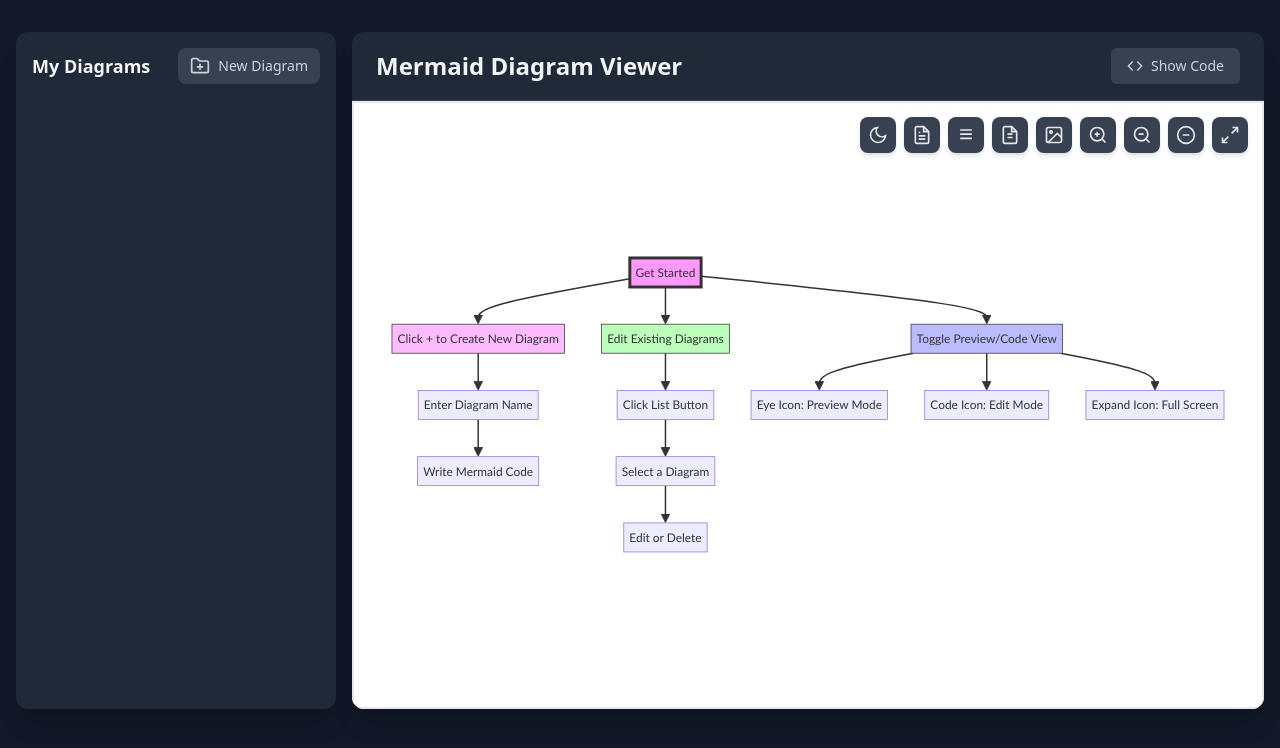
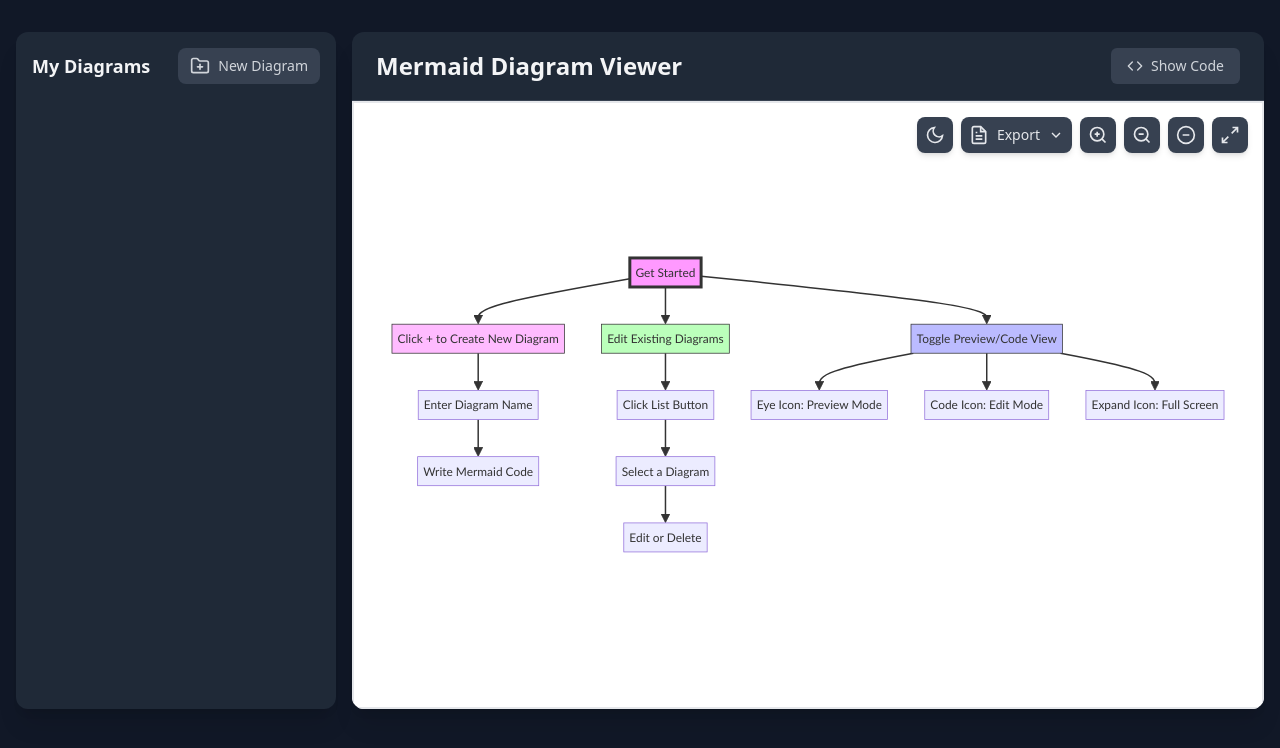
Before and after one commit to mamertofabian/mermaid-diagram-editor, a React (Vite) app: page / in a window 1280 px wide. Shown: the top 748 px of the page. Built offline with nearby package versions, Linux system fonts and the light colour scheme.

Commit message:
feat: Implement export dropdown for diagram options and enhance loading states during export

```diff
--- a/src/components/DiagramPreview.tsx
+++ b/src/components/DiagramPreview.tsx
@@ -23,6 +23,8 @@ export default function DiagramPreview({ code, theme, onThemeChange, isFullScree
   const [isDragging, setIsDragging] = useState(false);
   const [dragStart, setDragStart] = useState({ x: 0, y: 0 });
   const [scrollPosition, setScrollPosition] = useState({ x: 0, y: 0 });
+  const [isExportDropdownOpen, setIsExportDropdownOpen] = useState(false);
+  const [isExporting, setIsExporting] = useState(false);
 
   useEffect(() => {
     mermaid.initialize({
@@ -75,21 +77,22 @@ export default function DiagramPreview({ code, theme, onThemeChange, isFullScree
     onThemeChange(newTheme);
   };
 
+  const toggleExportDropdown = () => {
+    if (!isExporting) {
+      setIsExportDropdownOpen(!isExportDropdownOpen);
+    }
+  };
+
+  const closeExportDropdown = () => {
+    setIsExportDropdownOpen(false);
+  };
+
   const exportToPDF = async () => {
     if (!contentRef.current) return;
 
     try {
       // Show loading state
-      const exportButton = document.querySelector('[data-export-pdf]') as HTMLButtonElement;
-      if (exportButton) {
-        exportButton.disabled = true;
-        exportButton.innerHTML = `
-          <svg class="animate-spin h-5 w-5" xmlns="http://www.w3.org/2000/svg" fill="none" viewBox="0 0 24 24">
-            <circle class="opacity-25" cx="12" cy="12" r="10" stroke="currentColor" stroke-width="4"></circle>
-            <path class="opacity-75" fill="currentColor" d="M4 12a8 8 0 018-8V0C5.373 0 0 5.373 0 12h4zm2 5.291A7.962 7.962 0 014 12H0c0 3.042 1.135 5.824 3 7.938l3-2.647z"></path>
-          </svg>
-        `;
-      }
+      setIsExporting(true);
 
       // Store original styles
       const originalTransform = contentRef.current.style.transform;
@@ -184,20 +187,7 @@ export default function DiagramPreview({ code, theme, onThemeChange, isFullScree
       console.error('PDF export error:', error);
       alert('Failed to export PDF. Please try again.');
     } finally {
-      // Restore button state
-      const exportButton = document.querySelector('[data-export-pdf]') as HTMLButtonElement;
-      if (exportButton) {
-        exportButton.disabled = false;
-        exportButton.innerHTML = `
-          <svg xmlns="http://www.w3.org/2000/svg" width="20" height="20" viewBox="0 0 24 24" fill="none" stroke="currentColor" strokeWidth="2">
-            <path d="M14 2H6a2 2 0 0 0-2 2v16a2 2 0 0 0 2 2h12a2 2 0 0 0 2-2V8z"/>
-            <polyline points="14,2 14,8 20,8"/>
-            <line x1="16" y1="13" x2="8" y2="13"/>
-            <line x1="16" y1="17" x2="8" y2="17"/>
-            <polyline points="10,9 9,9 8,9"/>
-          </svg>
-        `;
-      }
+      setIsExporting(false);
     }
   };
 
@@ -304,16 +294,7 @@ export default function DiagramPreview({ code, theme, onThemeChange, isFullScree
 
     try {
       // Show loading state
-      const pngButton = document.querySelector('[data-export-png]') as HTMLButtonElement;
-      if (pngButton) {
-        pngButton.disabled = true;
-        pngButton.innerHTML = `
-          <svg class="animate-spin h-5 w-5" xmlns="http://www.w3.org/2000/svg" fill="none" viewBox="0 0 24 24">
-            <circle class="opacity-25" cx="12" cy="12" r="10" stroke="currentColor" stroke-width="4"></circle>
-            <path class="opacity-75" fill="currentColor" d="M4 12a8 8 0 018-8V0C5.373 0 0 5.373 0 12h4zm2 5.291A7.962 7.962 0 014 12H0c0 3.042 1.135 5.824 3 7.938l3-2.647z"></path>
-          </svg>
-        `;
-      }
+      setIsExporting(true);
 
       // Store original styles
       const originalTransform = contentRef.current.style.transform;
@@ -363,18 +344,7 @@ export default function DiagramPreview({ code, theme, onThemeChange, isFullScree
       console.error('PNG export error:', error);
       alert('Failed to export PNG. Please try again.');
     } finally {
-      // Restore button state
-      const pngButton = document.querySelector('[data-export-png]') as HTMLButtonElement;
-      if (pngButton) {
-        pngButton.disabled = false;
-        pngButton.innerHTML = `
-          <svg xmlns="http://www.w3.org/2000/svg" width="20" height="20" viewBox="0 0 24 24" fill="none" stroke="currentColor" strokeWidth="2">
-            <rect x="3" y="3" width="18" height="18" rx="2" ry="2"/>
-            <circle cx="8.5" cy="8.5" r="1.5"/>
-            <polyline points="21,15 16,10 5,21"/>
-          </svg>
-        `;
-      }
+      setIsExporting(false);
     }
   };
 
@@ -430,6 +400,32 @@ export default function DiagramPreview({ code, theme, onThemeChange, isFullScree
     };
   }, []);
 
+  // Close dropdown when clicking outside or pressing Escape
+  useEffect(() => {
+    const handleClickOutside = (event: MouseEvent) => {
+      if (isExportDropdownOpen) {
+        const target = event.target as Element;
+        if (!target.closest('.export-dropdown')) {
+          closeExportDropdown();
+        }
+      }
+    };
+
+    const handleKeyDown = (event: KeyboardEvent) => {
+      if (event.key === 'Escape' && isExportDropdownOpen) {
+        closeExportDropdown();
+      }
+    };
+
+    document.addEventListener('mousedown', handleClickOutside);
+    document.addEventListener('keydown', handleKeyDown);
+
+    return () => {
+      document.removeEventListener('mousedown', handleClickOutside);
+      document.removeEventListener('keydown', handleKeyDown);
+    };
+  }, [isExportDropdownOpen]);
+
   return (
     <div
       className={`
@@ -462,12 +458,21 @@ export default function DiagramPreview({ code, theme, onThemeChange, isFullScree
             </svg>
           )}
         </button>
+
+        {/* Export Dropdown */}
+        <div className="relative export-dropdown">
           <button
-          onClick={exportToPDF}
-          data-export-pdf
-          className="bg-gray-700 hover:bg-gray-600 text-gray-200 rounded-lg p-2 shadow-md"
-          title="Export to PDF"
+            onClick={toggleExportDropdown}
+            disabled={isExporting}
+            className={`bg-gray-700 hover:bg-gray-600 text-gray-200 rounded-lg p-2 shadow-md flex items-center gap-2 ${isExporting ? 'opacity-50 cursor-not-allowed' : ''}`}
+            title={isExporting ? "Exporting..." : "Export Options"}
           >
+            {isExporting ? (
+              <svg className="animate-spin h-5 w-5" xmlns="http://www.w3.org/2000/svg" fill="none" viewBox="0 0 24 24">
+                <circle className="opacity-25" cx="12" cy="12" r="10" stroke="currentColor" strokeWidth="4"></circle>
+                <path className="opacity-75" fill="currentColor" d="M4 12a8 8 0 018-8V0C5.373 0 0 5.373 0 12h4zm2 5.291A7.962 7.962 0 014 12H0c0 3.042 1.135 5.824 3 7.938l3-2.647z"></path>
+              </svg>
+            ) : (
               <svg xmlns="http://www.w3.org/2000/svg" width="20" height="20" viewBox="0 0 24 24" fill="none" stroke="currentColor" strokeWidth="2">
                 <path d="M14 2H6a2 2 0 0 0-2 2v16a2 2 0 0 0 2 2h12a2 2 0 0 0 2-2V8z"/>
                 <polyline points="14,2 14,8 20,8"/>
@@ -475,40 +480,80 @@ export default function DiagramPreview({ code, theme, onThemeChange, isFullScree
                 <line x1="16" y1="17" x2="8" y2="17"/>
                 <polyline points="10,9 9,9 8,9"/>
               </svg>
+            )}
+            <span className="text-sm">{isExporting ? "Exporting..." : "Export"}</span>
+            {!isExporting && (
+              <svg
+                className={`w-4 h-4 transition-transform ${isExportDropdownOpen ? 'rotate-180' : ''}`}
+                xmlns="http://www.w3.org/2000/svg"
+                viewBox="0 0 24 24"
+                fill="none"
+                stroke="currentColor"
+                strokeWidth="2"
+              >
+                <polyline points="6,9 12,15 18,9"/>
+              </svg>
+            )}
+          </button>
+
+          {/* Dropdown Menu */}
+          {isExportDropdownOpen && (
+            <div className="absolute right-0 mt-2 w-48 bg-gray-800 rounded-lg shadow-lg border border-gray-600 z-20">
+              <div className="py-1">
+                <button
+                  onClick={() => { exportToPDF(); closeExportDropdown(); }}
+                  disabled={isExporting}
+                  className={`w-full text-left px-4 py-2 text-gray-200 hover:bg-gray-700 flex items-center gap-3 ${isExporting ? 'opacity-50 cursor-not-allowed' : ''}`}
+                >
+                  <svg xmlns="http://www.w3.org/2000/svg" width="16" height="16" viewBox="0 0 24 24" fill="none" stroke="currentColor" strokeWidth="2">
+                    <path d="M14 2H6a2 2 0 0 0-2 2v16a2 2 0 0 0 2 2h12a2 2 0 0 0 2-2V8z"/>
+                    <polyline points="14,2 14,8 20,8"/>
+                    <line x1="16" y1="13" x2="8" y2="13"/>
+                    <line x1="16" y1="17" x2="8" y2="17"/>
+                    <polyline points="10,9 9,9 8,9"/>
+                  </svg>
+                  Export to PDF
                 </button>
                 <button
-          onClick={printToPDF}
-          className="bg-gray-700 hover:bg-gray-600 text-gray-200 rounded-lg p-2 shadow-md"
-          title="Print to PDF"
+                  onClick={() => { printToPDF(); closeExportDropdown(); }}
+                  disabled={isExporting}
+                  className={`w-full text-left px-4 py-2 text-gray-200 hover:bg-gray-700 flex items-center gap-3 ${isExporting ? 'opacity-50 cursor-not-allowed' : ''}`}
                 >
-          <svg xmlns="http://www.w3.org/2000/svg" width="20" height="20" viewBox="0 0 24 24" fill="none" stroke="currentColor" strokeWidth="2">
+                  <svg xmlns="http://www.w3.org/2000/svg" width="16" height="16" viewBox="0 0 24 24" fill="none" stroke="currentColor" strokeWidth="2">
                     <path d="M19 11H5M19 6H5M19 16H5"/>
                   </svg>
+                  Print to PDF
                 </button>
                 <button
-          onClick={exportToSVG}
-          className="bg-gray-700 hover:bg-gray-600 text-gray-200 rounded-lg p-2 shadow-md"
-          title="Export to SVG"
+                  onClick={() => { exportToSVG(); closeExportDropdown(); }}
+                  disabled={isExporting}
+                  className={`w-full text-left px-4 py-2 text-gray-200 hover:bg-gray-700 flex items-center gap-3 ${isExporting ? 'opacity-50 cursor-not-allowed' : ''}`}
                 >
-          <svg xmlns="http://www.w3.org/2000/svg" width="20" height="20" viewBox="0 0 24 24" fill="none" stroke="currentColor" strokeWidth="2">
+                  <svg xmlns="http://www.w3.org/2000/svg" width="16" height="16" viewBox="0 0 24 24" fill="none" stroke="currentColor" strokeWidth="2">
                     <path d="M14 2H6a2 2 0 0 0-2 2v16a2 2 0 0 0 2 2h12a2 2 0 0 0 2-2V8z"/>
                     <polyline points="14,2 14,8 20,8"/>
                     <path d="M9 15h6"/>
                     <path d="M9 11h6"/>
                   </svg>
+                  Export to SVG
                 </button>
                 <button
-          onClick={exportToPNG}
-          data-export-png
-          className="bg-gray-700 hover:bg-gray-600 text-gray-200 rounded-lg p-2 shadow-md"
-          title="Export to PNG"
+                  onClick={() => { exportToPNG(); closeExportDropdown(); }}
+                  disabled={isExporting}
+                  className={`w-full text-left px-4 py-2 text-gray-200 hover:bg-gray-700 flex items-center gap-3 ${isExporting ? 'opacity-50 cursor-not-allowed' : ''}`}
                 >
-          <svg xmlns="http://www.w3.org/2000/svg" width="20" height="20" viewBox="0 0 24 24" fill="none" stroke="currentColor" strokeWidth="2">
+                  <svg xmlns="http://www.w3.org/2000/svg" width="16" height="16" viewBox="0 0 24 24" fill="none" stroke="currentColor" strokeWidth="2">
                     <rect x="3" y="3" width="18" height="18" rx="2" ry="2"/>
                     <circle cx="8.5" cy="8.5" r="1.5"/>
                     <polyline points="21,15 16,10 5,21"/>
                   </svg>
+                  Export to PNG
                 </button>
+              </div>
+            </div>
+          )}
+        </div>
+
         <button
           onClick={handleZoomIn}
           className="bg-gray-700 hover:bg-gray-600 text-gray-200 rounded-lg p-2 shadow-md"
```
Lines whose indentation alone changed are shown as unchanged.
